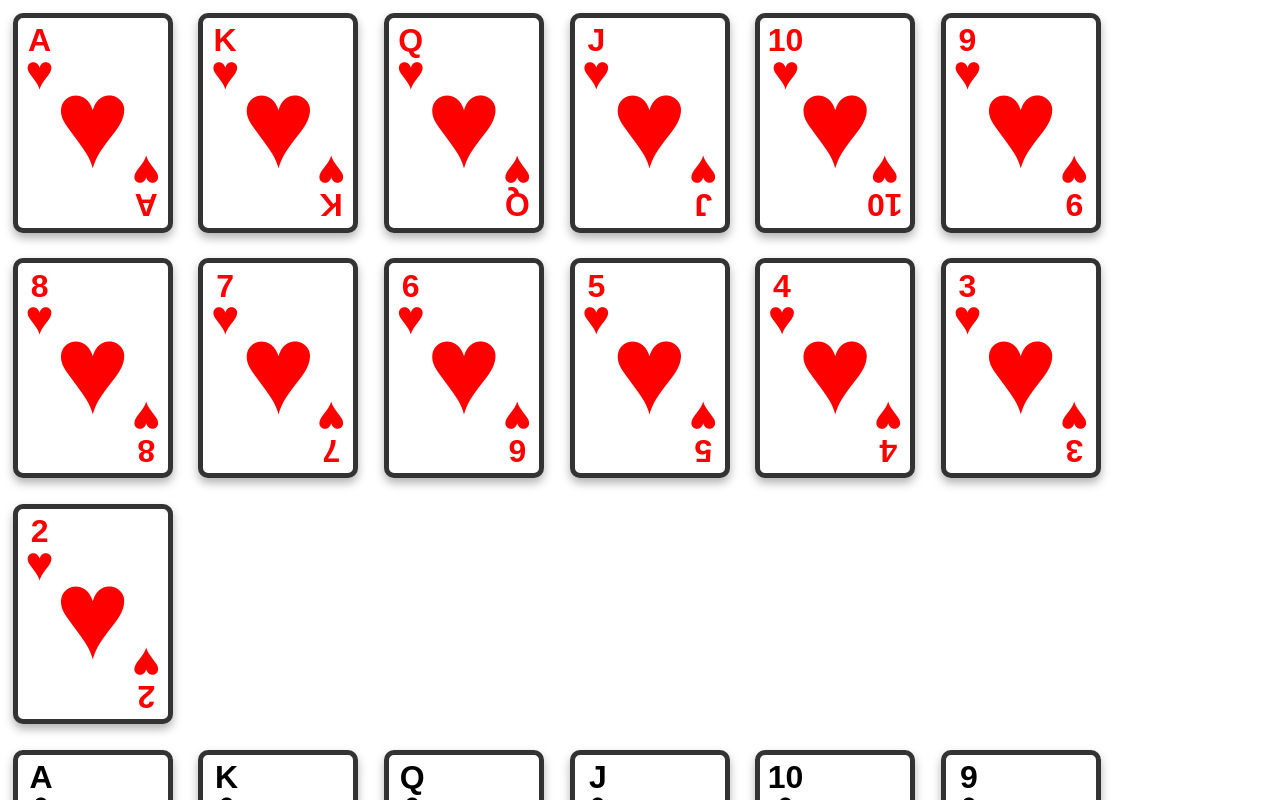
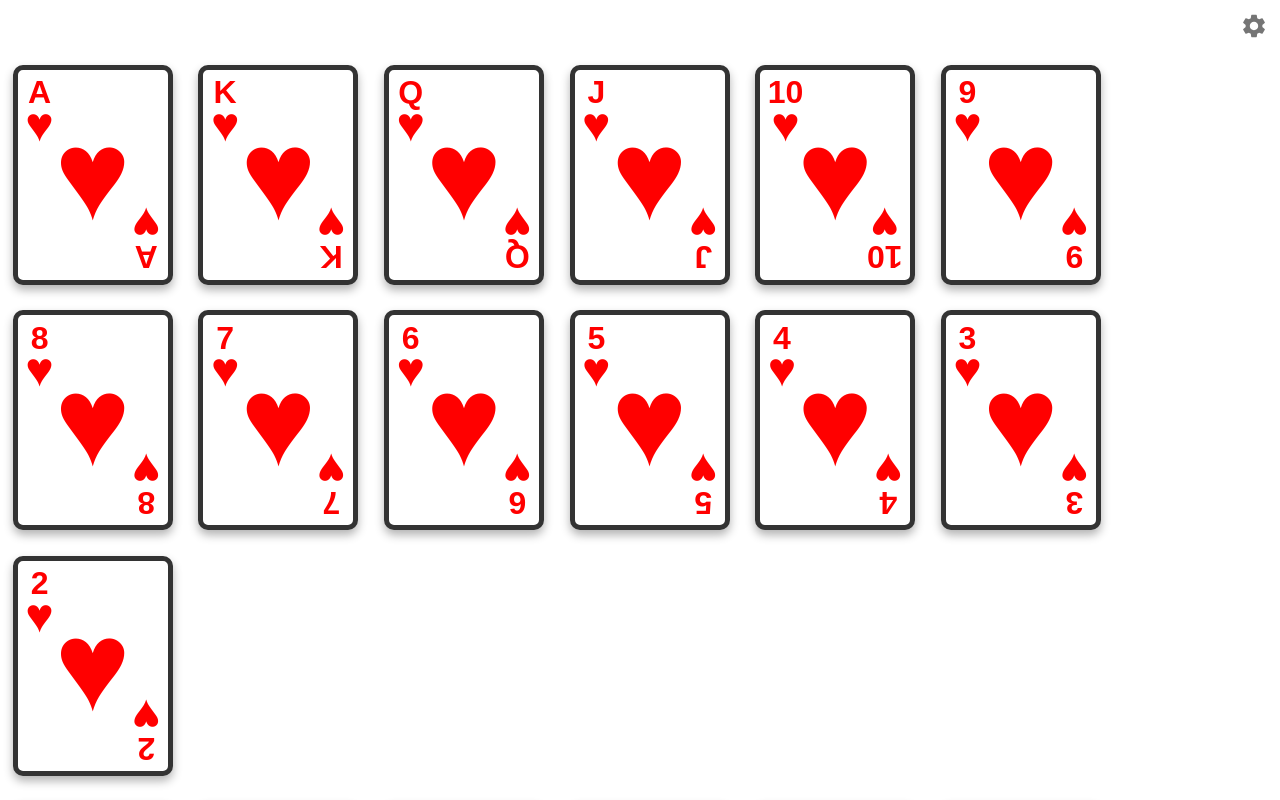
Before and after one commit to EthanNguyen-Tu/Blackjack, a React (Create React App) app in the folder blackjack/: page / in a window 1280 px wide. Shown: the top 800 px of the page. Built offline with nearby package versions, Linux system fonts and the light colour scheme.

Commit message:
feat(Settings): Basic Settings GUI and Functionality

```diff
--- a/blackjack/src/App.tsx
+++ b/blackjack/src/App.tsx
@@ -1,30 +1,22 @@
-import React from "react";
+import React, { useState } from "react";
 import { Grid } from "@mui/system";
-import PlayingCard, { card_values } from "./shared/components/PlayingCard.tsx";
+import Settings from "./shared/components/Settings.tsx";
+import AllCards from "./pages/AllCards.tsx";
 
 function App() {
+	const [showAllCards, setShowAllCards] = useState(true);
+
+	const toggleAllCards = () => setShowAllCards(!showAllCards);
+
 	return (
 		<Grid container>
-			<Grid container size={12}>
-				{card_values.map((char) => (
-					<PlayingCard character={char} />
-				))}
+			<Grid container size={12} justifyContent="flex-end">
+				<Settings
+					showAllCards={showAllCards}
+					toggleAllCards={toggleAllCards}
+				/>
 			</Grid>
-			<Grid container size={12}>
-				{card_values.map((char) => (
-					<PlayingCard variant="clubs" character={char} />
-				))}
-			</Grid>
-			<Grid container size={12}>
-				{card_values.map((char) => (
-					<PlayingCard variant="diamonds" character={char} />
-				))}
-			</Grid>
-			<Grid container size={12}>
-				{card_values.map((char) => (
-					<PlayingCard variant="spades" character={char} />
-				))}
-			</Grid>
+			{showAllCards && <AllCards />}
 		</Grid>
 	);
 }
--- /dev/null
+++ b/blackjack/src/pages/AllCards.tsx
@@ -0,0 +1,34 @@
+import React from "react";
+import { Grid } from "@mui/system";
+import PlayingCard, {
+	card_values,
+} from "./../shared/components/PlayingCard.tsx";
+
+function AllCards() {
+	return (
+		<Grid container>
+			<Grid container size={12}>
+				{card_values.map((char) => (
+					<PlayingCard character={char} />
+				))}
+			</Grid>
+			<Grid container size={12}>
+				{card_values.map((char) => (
+					<PlayingCard variant="clubs" character={char} />
+				))}
+			</Grid>
+			<Grid container size={12}>
+				{card_values.map((char) => (
+					<PlayingCard variant="diamonds" character={char} />
+				))}
+			</Grid>
+			<Grid container size={12}>
+				{card_values.map((char) => (
+					<PlayingCard variant="spades" character={char} />
+				))}
+			</Grid>
+		</Grid>
+	);
+}
+
+export default AllCards;
--- /dev/null
+++ b/blackjack/src/shared/components/Settings.css
@@ -0,0 +1,20 @@
+.overlay {
+	position: fixed;
+	top: 0;
+	left: 0;
+	right: 0;
+	bottom: 0;
+	background: rgba(0, 0, 0, 0.5);
+	display: flex;
+	justify-content: center;
+	align-items: center;
+	z-index: 999;
+}
+
+.panel {
+	background: white;
+	padding: 15px;
+	border-radius: 10px;
+	width: 300px;
+	text-align: center;
+}
--- /dev/null
+++ b/blackjack/src/shared/components/Settings.tsx
@@ -0,0 +1,63 @@
+import React, { useState } from "react";
+import "./Settings.css";
+import { IconButton } from "@mui/material";
+import SettingsIcon from "@mui/icons-material/Settings";
+import CloseIcon from "@mui/icons-material/Close";
+import { Grid } from "@mui/system";
+import FormGroup from "@mui/material/FormGroup";
+import FormControlLabel from "@mui/material/FormControlLabel";
+import Switch from "@mui/material/Switch";
+
+function Settings({ showAllCards, toggleAllCards }) {
+	const [isVisible, setIsVisible] = useState(false);
+
+	const toggleSettings = () => setIsVisible(!isVisible);
+
+	return (
+		<div>
+			<IconButton
+				aria-label="settings"
+				size="large"
+				onClick={toggleSettings}
+			>
+				<SettingsIcon fontSize="inherit" />
+			</IconButton>
+			{isVisible && (
+				<div className="overlay" onClick={toggleSettings}>
+					<div className="panel" onClick={(e) => e.stopPropagation()}>
+						<Grid container spacing={0}>
+							<Grid size={10}>
+								<h2>Settings</h2>
+							</Grid>
+							<Grid size={2}>
+								<IconButton
+									aria-label="settings"
+									size="medium"
+									onClick={toggleSettings}
+								>
+									<CloseIcon fontSize="inherit" />
+								</IconButton>
+							</Grid>
+							<Grid size={10}>
+								<FormGroup>
+									<FormControlLabel
+										control={
+											<Switch
+												checked={showAllCards}
+												onChange={toggleAllCards}
+											/>
+										}
+										label="Show All Cards"
+										labelPlacement="start"
+									/>
+								</FormGroup>
+							</Grid>
+						</Grid>
+					</div>
+				</div>
+			)}
+		</div>
+	);
+}
+
+export default Settings;
```
